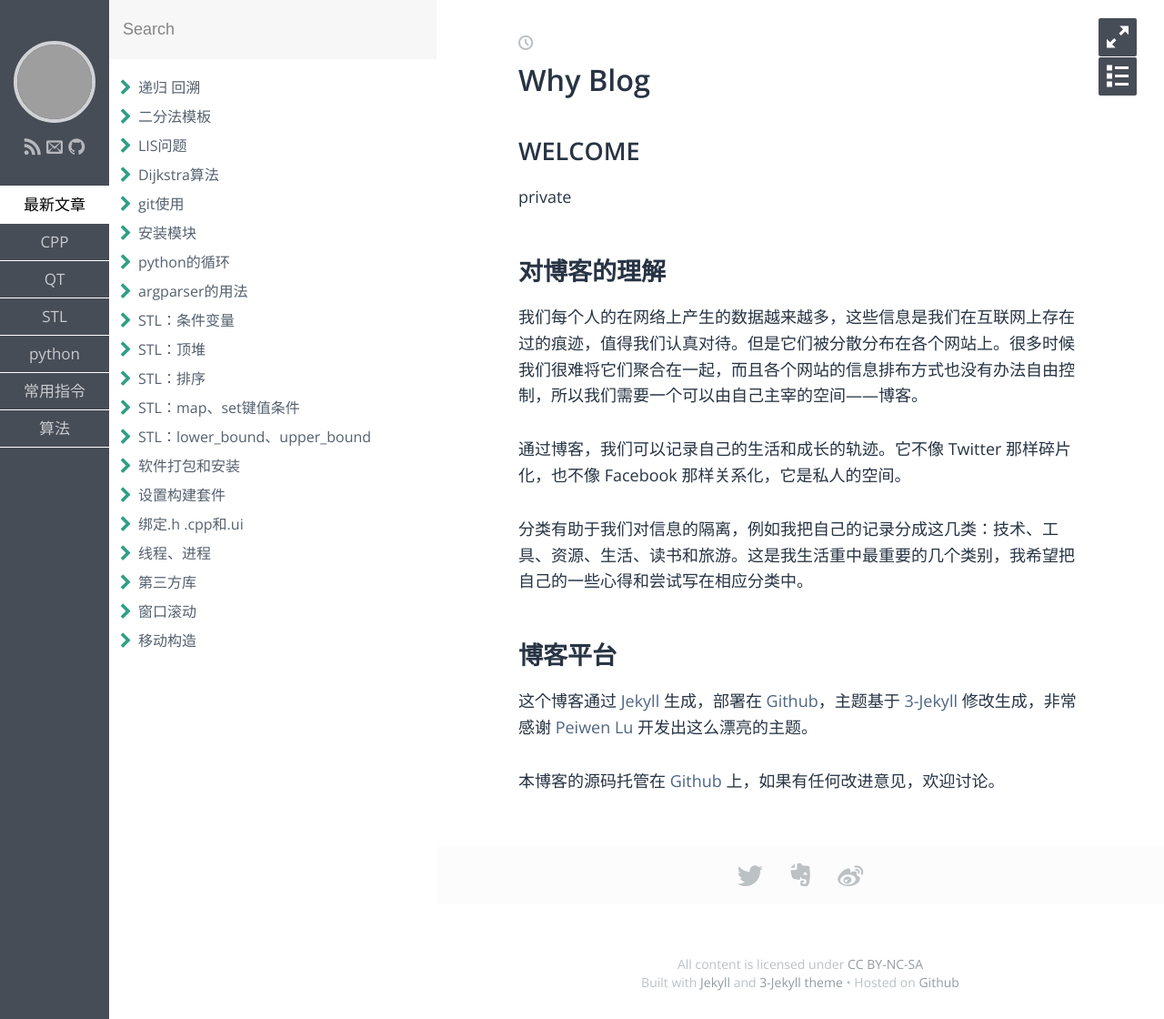
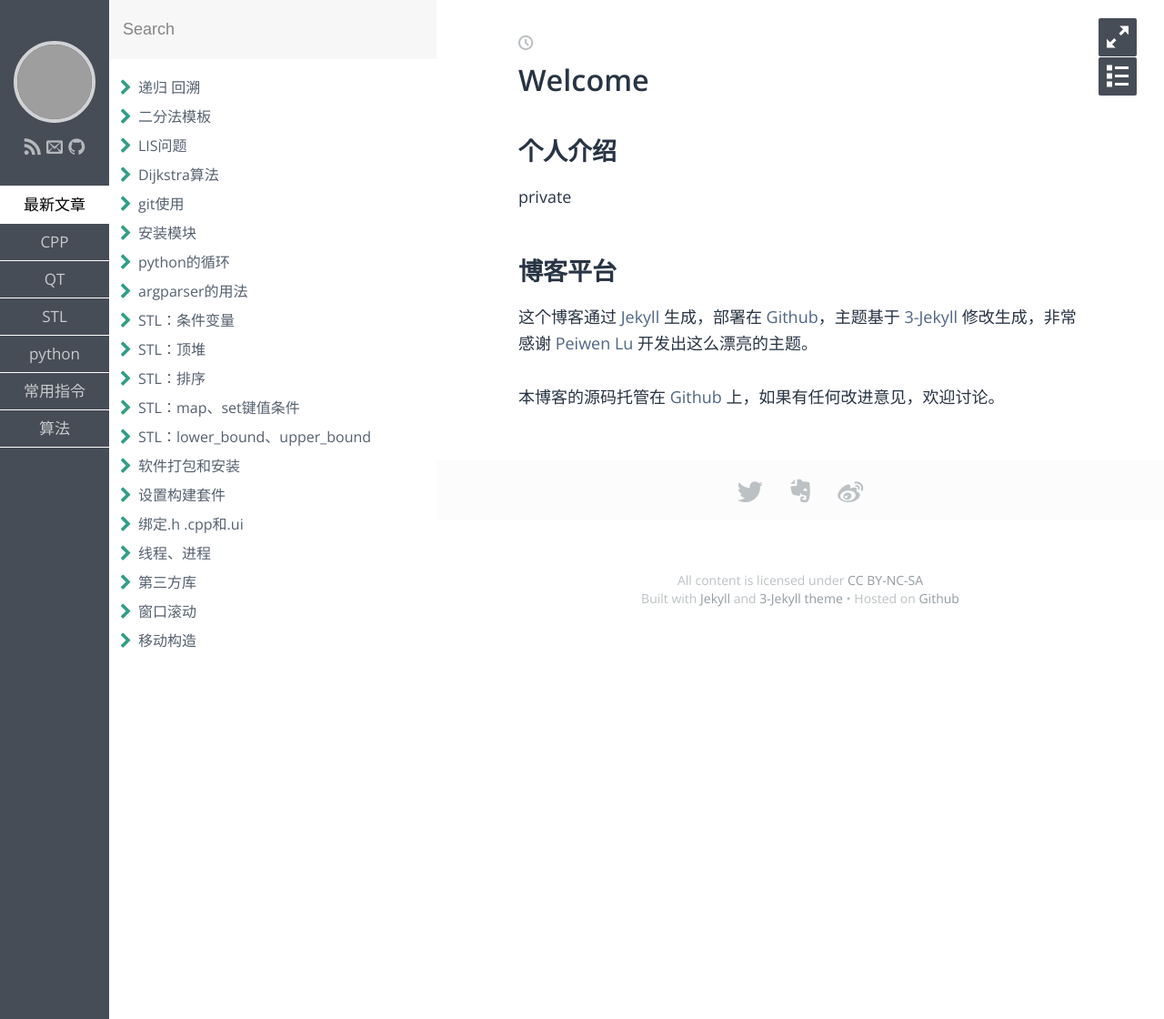
Before and after one commit to aliangaaa/aliangaaa.github.io, a Jekyll site: the page built from index.md, in a window 1280 px wide. Shown: the whole page at 91% size. Built offline with Jekyll 4.4.1, drawn with Linux system fonts in a browser that asks for light colours; some web fonts are replaced; grey boxes are pictures that could not be loaded.

Commit message:
Update index.md

```diff
--- a/index.md
+++ b/index.md
@@ -1,19 +1,11 @@
 ---
-title: Why Blog
+title: Welcome
 layout: post
 ---
 
-## WELCOME
+## 个人介绍
 
 private
-
-## 对博客的理解
-
-我们每个人的在网络上产生的数据越来越多，这些信息是我们在互联网上存在过的痕迹，值得我们认真对待。但是它们被分散分布在各个网站上。很多时候我们很难将它们聚合在一起，而且各个网站的信息排布方式也没有办法自由控制，所以我们需要一个可以由自己主宰的空间——博客。
-
-通过博客，我们可以记录自己的生活和成长的轨迹。它不像 Twitter 那样碎片化，也不像 Facebook 那样关系化，它是私人的空间。
-
-分类有助于我们对信息的隔离，例如我把自己的记录分成这几类：技术、工具、资源、生活、读书和旅游。这是我生活重中最重要的几个类别，我希望把自己的一些心得和尝试写在相应分类中。
 
 ## 博客平台
 
```
